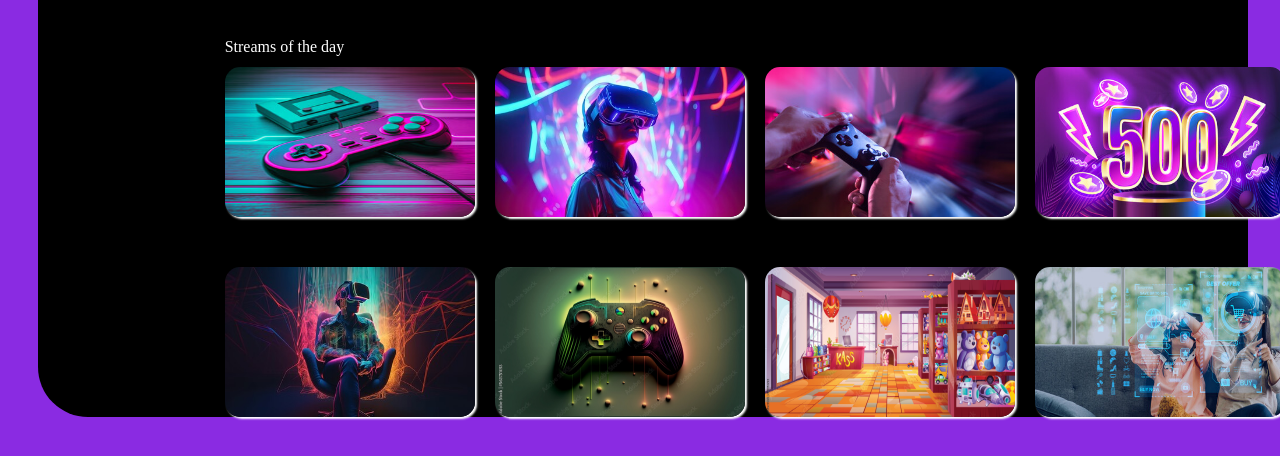
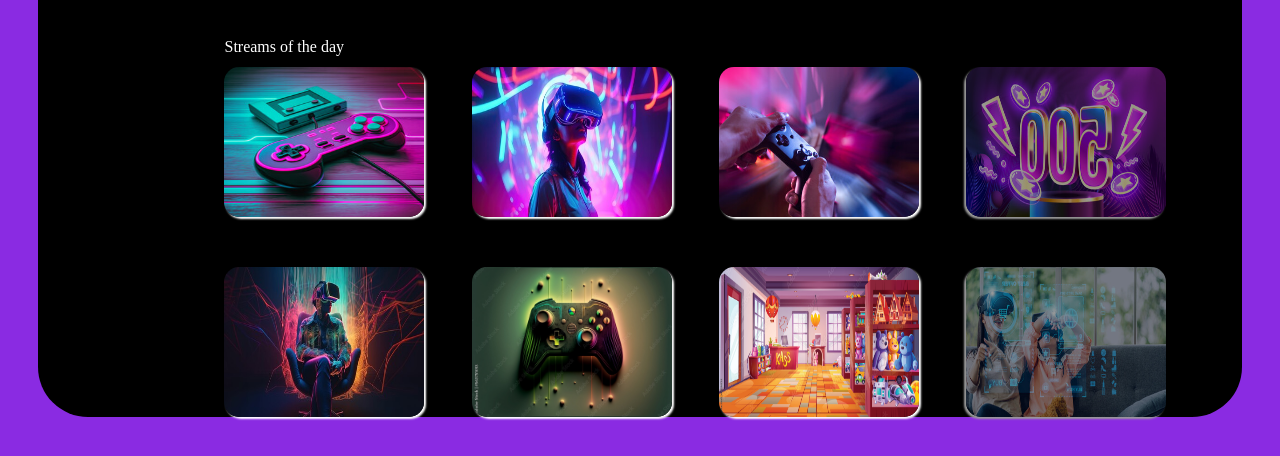
Before and after one commit to misterkante/template, a plain HTML site: page index.html in a window 1280 px wide. Shown: the part 512-968 px from the top of the page. Drawn offline with Linux system fonts and the light colour scheme.

Commit message:
Add files via upload

```diff
--- a/index.html
+++ b/index.html
@@ -141,9 +141,14 @@
         }
         .secondery img {
             box-shadow: 2px 2px 2px #fff;
-            width: 250px;
+            width: 200px;
             height: 150px;
             border-radius: 15px;
+        }
+
+        .mirror {
+            transform: scaleX(-1);
+            filter: brightness(0.6);
         }
     </style>
 </head>
@@ -190,11 +195,11 @@
                 <img src="1.png" alt="">
                 <img src="2.png" alt="">
                 <img src="3.png" alt="">
-                <img src="4.png" alt="">
+                <img src="4.png" alt="" class="mirror">
                 <img src="5.png" alt="">
                 <img src="6.png" alt="">
                 <img src="7.png" alt="">
-                <img src="8.png" alt="">
+                <img src="8.png" alt="" class="mirror">
             </div>
         </div>
     </div>
```
